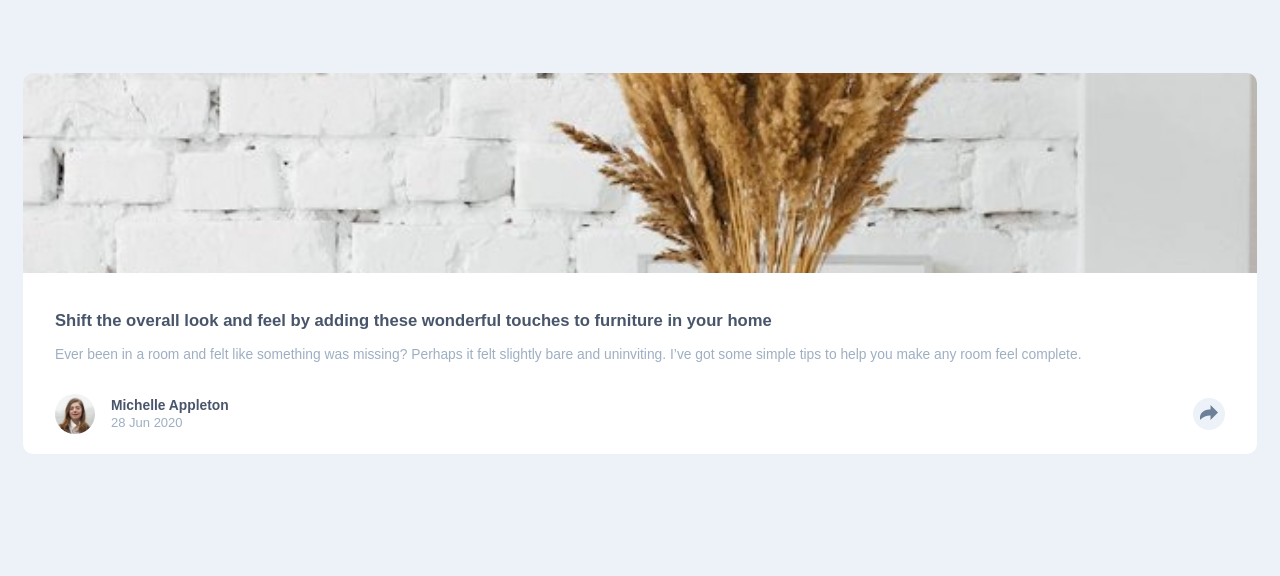
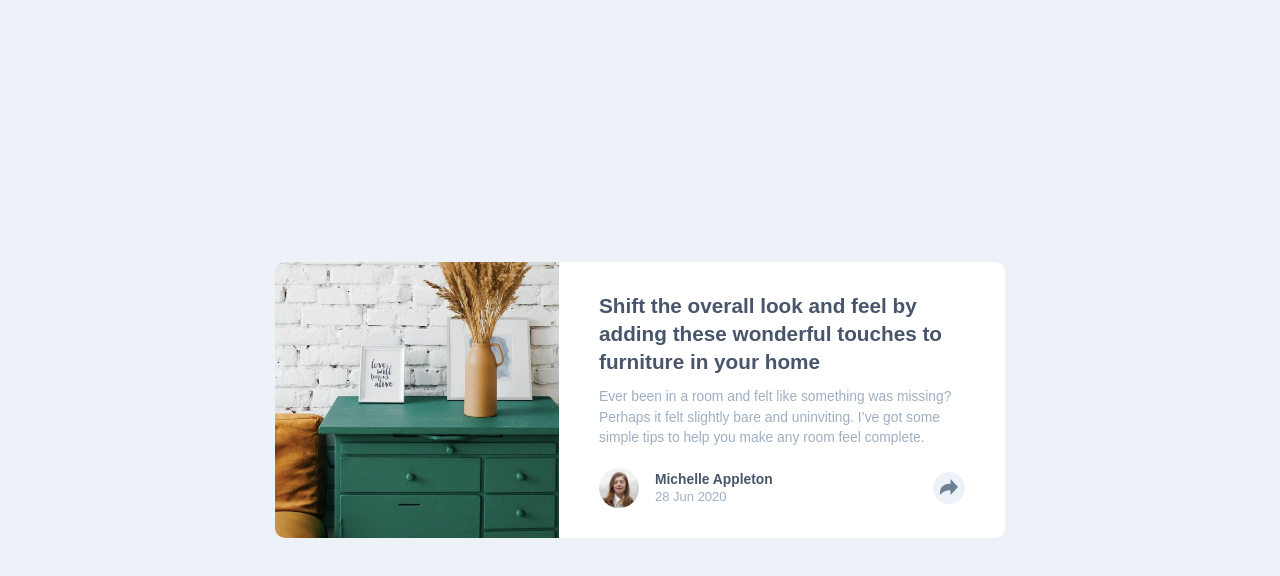
Before and after one commit to MikeBeloborodov/article_preview_component, a plain HTML site: page index.html in a window 1280 px wide. Drawn offline with Linux system fonts and the light colour scheme.

Commit message:
finished desktop

```diff
--- a/index.html
+++ b/index.html
@@ -27,15 +27,16 @@
             height="528"
           />
         </header>
+        <div class="card__body">
           <div class="card__content">
             <h2 class="card__title">
-            Shift the overall look and feel by adding these wonderful touches to
-            furniture in your home
+              Shift the overall look and feel by adding these wonderful touches
+              to furniture in your home
             </h2>
             <p class="card__text">
-            Ever been in a room and felt like something was missing? Perhaps it
-            felt slightly bare and uninviting. I’ve got some simple tips to help
-            you make any room feel complete.
+              Ever been in a room and felt like something was missing? Perhaps
+              it felt slightly bare and uninviting. I’ve got some simple tips to
+              help you make any room feel complete.
             </p>
           </div>
           <footer class="card__footer">
@@ -61,6 +62,7 @@
               />
             </button>
           </footer>
+        </div>
       </article>
     </main>
   </body>
--- a/style.css
+++ b/style.css
@@ -2,15 +2,21 @@
   --clr-background: hsl(210, 46%, 95%);
   --clr-text-main: hsl(212, 23%, 69%);
   --clr-desaturated-dark-blue: hsl(214, 17%, 51%);
-  --clr-text-accent:  hsl(217, 19%, 35%);
+  --clr-text-accent: hsl(217, 19%, 35%);
 
   --fw-medium: 500;
   --fw-bold: 700;
-  --font-size-13: 0.813rem; /* 13px */
+  --font-size-13: 0.813rem;
+  /* 13px */
 }
 
 body {
   background-color: var(--clr-background);
+  display: flex;
+  flex-direction: column;
+  align-items: center;
+  justify-content: center;
+  height: 100vh;
 }
 
 /* Visually hidden, but available for screen reader */
@@ -30,24 +36,34 @@ body {
 }
 
 .card {
-  margin: 73px 23px;
   border-radius: 10px;
   overflow: hidden;
   background-color: #FFF;
+  display: flex;
+  flex-direction: column;
+  max-width: 45.625rem;
+  margin: 0 23px;
 }
 
 .card__image {
   width: 100%;
-  height: 200px;
+  height: 12.5rem;
   object-fit: cover;
   object-position: 0 -15px;
+  min-width: 17.75rem;
+}
+
+.card__body {
+  padding: 32px 32px 20px;
+  display: flex;
+  flex-direction: column;
+  gap: 29px;
 }
 
 .card__content {
   display: flex;
   flex-direction: column;
-  gap: 10px;
-  padding: 32px 32px 29px;
+  gap: 0.625rem;
 }
 
 .card__title {
@@ -65,8 +81,7 @@ body {
 .card__footer {
   display: flex;
   align-items: center;
-  gap: 16px;
-  padding: 0 32px 20px;
+  gap: 1rem;
 }
 
 .card__footer-name {
@@ -81,14 +96,14 @@ body {
 }
 
 .card__footer-avatar {
-  width: 40px;
+  width: 2.5rem;
   height: auto;
   border-radius: 50%;
 }
 
 .card__footer-image_container {
-  width: 32px;
-  height: 32px;
+  width: 2rem;
+  height: 2rem;
   margin-left: auto;
   border: none;
   border-radius: 50%;
@@ -96,3 +111,26 @@ body {
   background-color: var(--clr-background);
   cursor: pointer;
 }
+
+@media screen and (min-width: 800px) {
+  .card {
+    flex-direction: row;
+  }
+
+  .card__body {
+    padding: 30px 40px 30px;
+    display: flex;
+    flex-direction: column;
+    gap: 1.25rem;
+  }
+
+  .card__title {
+    font-size: 1.295rem;
+    line-height: 1.35;
+  }
+
+  .card__image {
+    height: 100%;
+    object-position: 0 0;
+  }
+}
```
Lines whose indentation alone changed are shown as unchanged.
